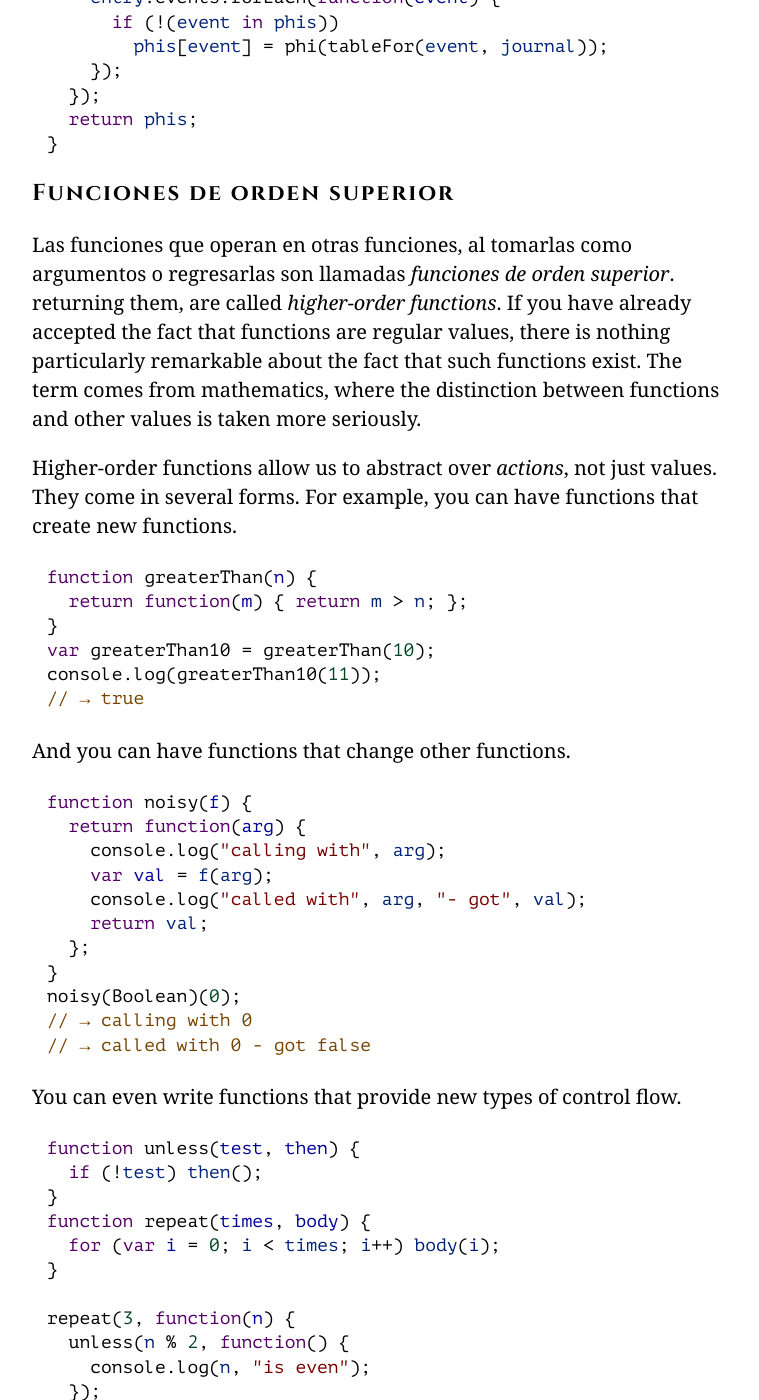
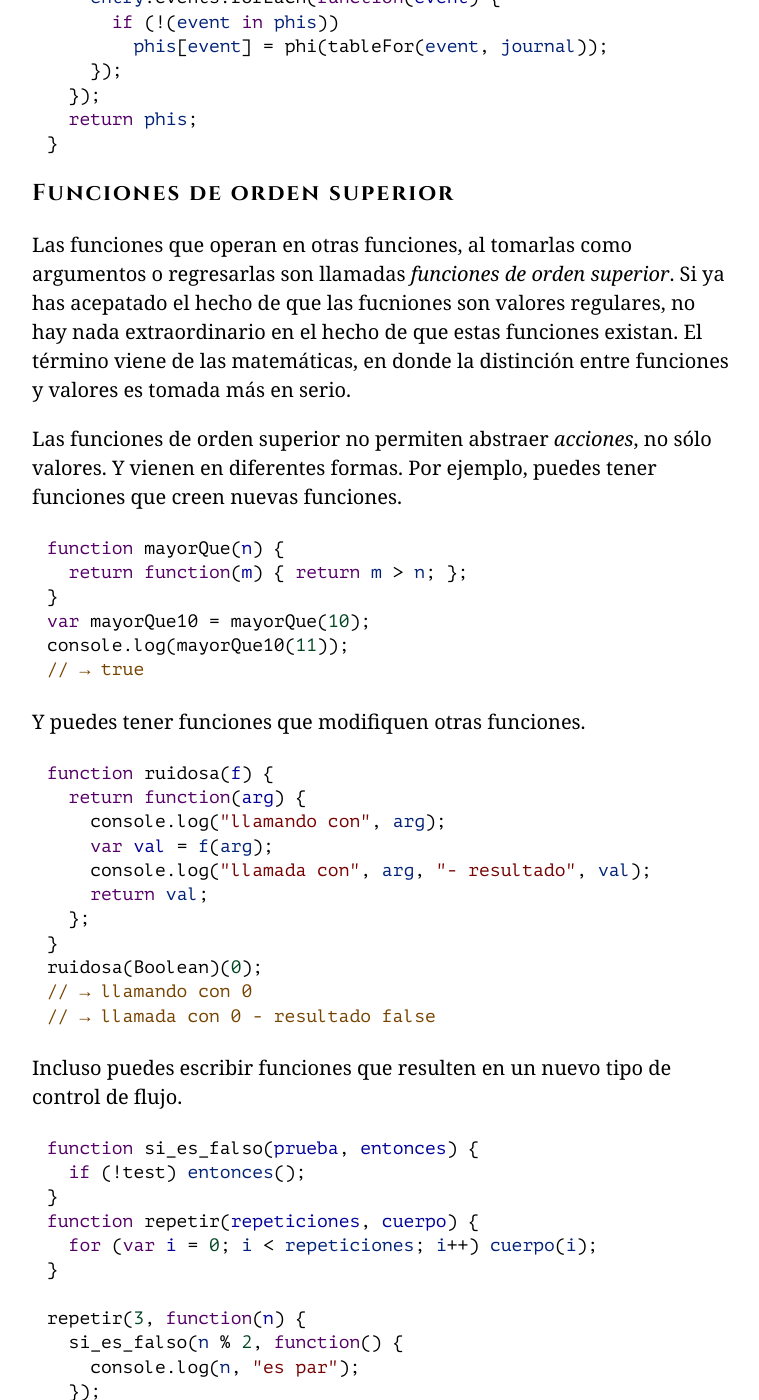
Before and after one commit to hectorip/Eloquent-JavaScript-ES-online, a Jekyll site: the page chapters/05_higher_order.html, which Jekyll copies as it is, in a window 1280 px wide and 1400 px high, scrolled down 4848 px. Shown: the whole window, without its empty margins (258-1017 px from the left). Built offline with Jekyll 4.4.1, drawn with Linux system fonts in a browser that asks for light colours; nearby versions of some CDN libraries; library files that are not in the unit come from our copies; some of the changed text lies outside the part shown.

```diff
--- a/chapters/05_higher_order.html
+++ b/chapters/05_higher_order.html
@@ -199,50 +199,48 @@ y limpio.</p>
   <span class="cm-keyword">return</span> <span class="cm-variable-2">phis</span>;
 }</pre>
 <h2><a class=h_ident id="h_sBm/RoOmVE" href="#h_sBm/RoOmVE"></a>Funciones de orden superior</h2>
-<p><a class=p_ident id="p_qZeHEr+Yhg" href="#p_qZeHEr+Yhg"></a>Las funciones que operan
+<p><a class=p_ident id="p_yKcYFIsmMW" href="#p_yKcYFIsmMW"></a>Las funciones que operan
 en otras funciones, al tomarlas como argumentos o regresarlas son llamadas
-<em>funciones de orden superior</em>.
-returning them, are called <em>higher-order functions</em>. If you have
-already accepted the fact that functions are regular values, there is
-nothing particularly remarkable about the fact that such functions
-exist. The term comes from mathematics, where the distinction
-between functions and other values is taken more seriously.</p>
-<p><a class=p_ident id="p_+cgNTV2i2y" href="#p_+cgNTV2i2y"></a>Higher-order functions allow us to abstract over
-<em>actions</em>, not just values. They come in several forms. For example,
-you can have functions that create new functions.</p>
-<pre data-language="javascript" class="snippet cm-s-default"><a class=c_ident id="c_9JAVbcWLFt" href="#c_9JAVbcWLFt"></a><span class="cm-keyword">function</span> <span class="cm-variable">greaterThan</span>(<span class="cm-def">n</span>) {
+<em>funciones de orden superior</em>. Si ya has acepatado el hecho de que las
+fucniones son valores regulares, no hay nada extraordinario en el hecho de que
+estas funciones existan. El término viene de las matemáticas, en
+donde la distinción entre funciones y valores es tomada más en serio.</p>
+<p><a class=p_ident id="p_SNqFdBkCjg" href="#p_SNqFdBkCjg"></a>Las funciones de orden superior no permiten
+abstraer <em>acciones</em>, no sólo valores. Y vienen en diferentes formas.
+Por ejemplo, puedes tener funciones que creen nuevas funciones.</p>
+<pre data-language="javascript" class="snippet cm-s-default"><a class=c_ident id="c_U82OoqyT25" href="#c_U82OoqyT25"></a><span class="cm-keyword">function</span> <span class="cm-variable">mayorQue</span>(<span class="cm-def">n</span>) {
   <span class="cm-keyword">return</span> <span class="cm-keyword">function</span>(<span class="cm-def">m</span>) { <span class="cm-keyword">return</span> <span class="cm-variable-2">m</span> <span class="cm-operator">></span> <span class="cm-variable-2">n</span>; };
 }
-<span class="cm-keyword">var</span> <span class="cm-variable">greaterThan10</span> <span class="cm-operator">=</span> <span class="cm-variable">greaterThan</span>(<span class="cm-number">10</span>);
-<span class="cm-variable">console</span>.<span class="cm-property">log</span>(<span class="cm-variable">greaterThan10</span>(<span class="cm-number">11</span>));
+<span class="cm-keyword">var</span> <span class="cm-variable">mayorQue10</span> <span class="cm-operator">=</span> <span class="cm-variable">mayorQue</span>(<span class="cm-number">10</span>);
+<span class="cm-variable">console</span>.<span class="cm-property">log</span>(<span class="cm-variable">mayorQue10</span>(<span class="cm-number">11</span>));
 <span class="cm-comment">// → true</span></pre>
-<p><a class=p_ident id="p_MKDSIQ0X9D" href="#p_MKDSIQ0X9D"></a>And you can have functions that change other functions.</p>
-<pre data-language="javascript" class="snippet cm-s-default"><a class=c_ident id="c_JVArXJ1Pc1" href="#c_JVArXJ1Pc1"></a><span class="cm-keyword">function</span> <span class="cm-variable">noisy</span>(<span class="cm-def">f</span>) {
+<p><a class=p_ident id="p_2La2yEzEC4" href="#p_2La2yEzEC4"></a>Y puedes tener funciones que modifiquen otras funciones.</p>
+<pre data-language="javascript" class="snippet cm-s-default"><a class=c_ident id="c_LUB6ZRC4C/" href="#c_LUB6ZRC4C/"></a><span class="cm-keyword">function</span> <span class="cm-variable">ruidosa</span>(<span class="cm-def">f</span>) {
   <span class="cm-keyword">return</span> <span class="cm-keyword">function</span>(<span class="cm-def">arg</span>) {
-    <span class="cm-variable">console</span>.<span class="cm-property">log</span>(<span class="cm-string">"calling with"</span>, <span class="cm-variable-2">arg</span>);
+    <span class="cm-variable">console</span>.<span class="cm-property">log</span>(<span class="cm-string">"llamando con"</span>, <span class="cm-variable-2">arg</span>);
     <span class="cm-keyword">var</span> <span class="cm-def">val</span> <span class="cm-operator">=</span> <span class="cm-variable-2">f</span>(<span class="cm-variable-2">arg</span>);
-    <span class="cm-variable">console</span>.<span class="cm-property">log</span>(<span class="cm-string">"called with"</span>, <span class="cm-variable-2">arg</span>, <span class="cm-string">"- got"</span>, <span class="cm-variable-2">val</span>);
+    <span class="cm-variable">console</span>.<span class="cm-property">log</span>(<span class="cm-string">"llamada con"</span>, <span class="cm-variable-2">arg</span>, <span class="cm-string">"- resultado"</span>, <span class="cm-variable-2">val</span>);
     <span class="cm-keyword">return</span> <span class="cm-variable-2">val</span>;
   };
 }
-<span class="cm-variable">noisy</span>(<span class="cm-variable">Boolean</span>)(<span class="cm-number">0</span>);
-<span class="cm-comment">// → calling with 0</span>
-<span class="cm-comment">// → called with 0 - got false</span></pre>
-<p><a class=p_ident id="p_2qBy/XBHVa" href="#p_2qBy/XBHVa"></a>You can even write functions that provide new types of control flow.</p>
-<pre data-language="javascript" class="snippet cm-s-default"><a class=c_ident id="c_IiJsXvslVu" href="#c_IiJsXvslVu"></a><span class="cm-keyword">function</span> <span class="cm-variable">unless</span>(<span class="cm-def">test</span>, <span class="cm-def">then</span>) {
-  <span class="cm-keyword">if</span> (<span class="cm-operator">!</span><span class="cm-variable-2">test</span>) <span class="cm-variable-2">then</span>();
+<span class="cm-variable">ruidosa</span>(<span class="cm-variable">Boolean</span>)(<span class="cm-number">0</span>);
+<span class="cm-comment">// → llamando con 0</span>
+<span class="cm-comment">// → llamada con 0 - resultado false</span></pre>
+<p><a class=p_ident id="p_drvd7ppCfZ" href="#p_drvd7ppCfZ"></a>Incluso puedes escribir funciones que resulten en un nuevo tipo de control de flujo.</p>
+<pre data-language="javascript" class="snippet cm-s-default"><a class=c_ident id="c_5fF/jrHrW5" href="#c_5fF/jrHrW5"></a><span class="cm-keyword">function</span> <span class="cm-variable">si_es_falso</span>(<span class="cm-def">prueba</span>, <span class="cm-def">entonces</span>) {
+  <span class="cm-keyword">if</span> (<span class="cm-operator">!</span><span class="cm-variable">test</span>) <span class="cm-variable-2">entonces</span>();
 }
-<span class="cm-keyword">function</span> <span class="cm-variable">repeat</span>(<span class="cm-def">times</span>, <span class="cm-def">body</span>) {
-  <span class="cm-keyword">for</span> (<span class="cm-keyword">var</span> <span class="cm-def">i</span> <span class="cm-operator">=</span> <span class="cm-number">0</span>; <span class="cm-variable-2">i</span> <span class="cm-operator">&lt;</span> <span class="cm-variable-2">times</span>; <span class="cm-variable-2">i</span><span class="cm-operator">++</span>) <span class="cm-variable-2">body</span>(<span class="cm-variable-2">i</span>);
+<span class="cm-keyword">function</span> <span class="cm-variable">repetir</span>(<span class="cm-def">repeticiones</span>, <span class="cm-def">cuerpo</span>) {
+  <span class="cm-keyword">for</span> (<span class="cm-keyword">var</span> <span class="cm-def">i</span> <span class="cm-operator">=</span> <span class="cm-number">0</span>; <span class="cm-variable-2">i</span> <span class="cm-operator">&lt;</span> <span class="cm-variable-2">repeticiones</span>; <span class="cm-variable-2">i</span><span class="cm-operator">++</span>) <span class="cm-variable-2">cuerpo</span>(<span class="cm-variable-2">i</span>);
 }
 
-<span class="cm-variable">repeat</span>(<span class="cm-number">3</span>, <span class="cm-keyword">function</span>(<span class="cm-def">n</span>) {
-  <span class="cm-variable">unless</span>(<span class="cm-variable-2">n</span> <span class="cm-operator">%</span> <span class="cm-number">2</span>, <span class="cm-keyword">function</span>() {
-    <span class="cm-variable">console</span>.<span class="cm-property">log</span>(<span class="cm-variable-2">n</span>, <span class="cm-string">"is even"</span>);
+<span class="cm-variable">repetir</span>(<span class="cm-number">3</span>, <span class="cm-keyword">function</span>(<span class="cm-def">n</span>) {
+  <span class="cm-variable">si_es_falso</span>(<span class="cm-variable-2">n</span> <span class="cm-operator">%</span> <span class="cm-number">2</span>, <span class="cm-keyword">function</span>() {
+    <span class="cm-variable">console</span>.<span class="cm-property">log</span>(<span class="cm-variable-2">n</span>, <span class="cm-string">"es par"</span>);
   });
 });
-<span class="cm-comment">// → 0 is even</span>
-<span class="cm-comment">// → 2 is even</span></pre>
+<span class="cm-comment">// → 0 es par</span>
+<span class="cm-comment">// → 2 es par</span></pre>
 <p><a class=p_ident id="p_i6rGSdWQvz" href="#p_i6rGSdWQvz"></a>The lexical scoping
 rules that we discussed in <a href="03_functions.html#scoping">Chapter 3</a>
 work to our advantage when using functions in this way. In the previous example, the <code>n</code> variable is a parameter to the outer function.
```
Also changed, not shown: 1 other file.
